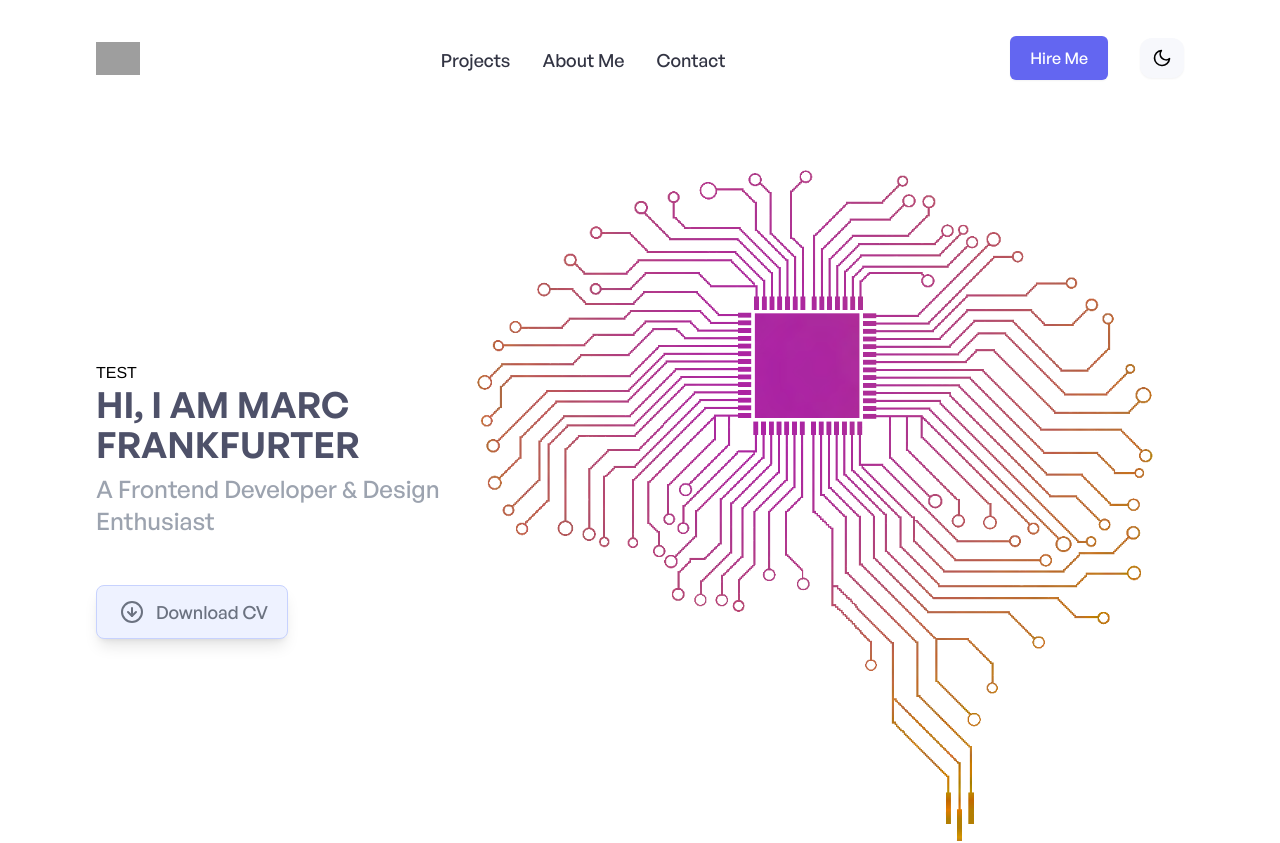
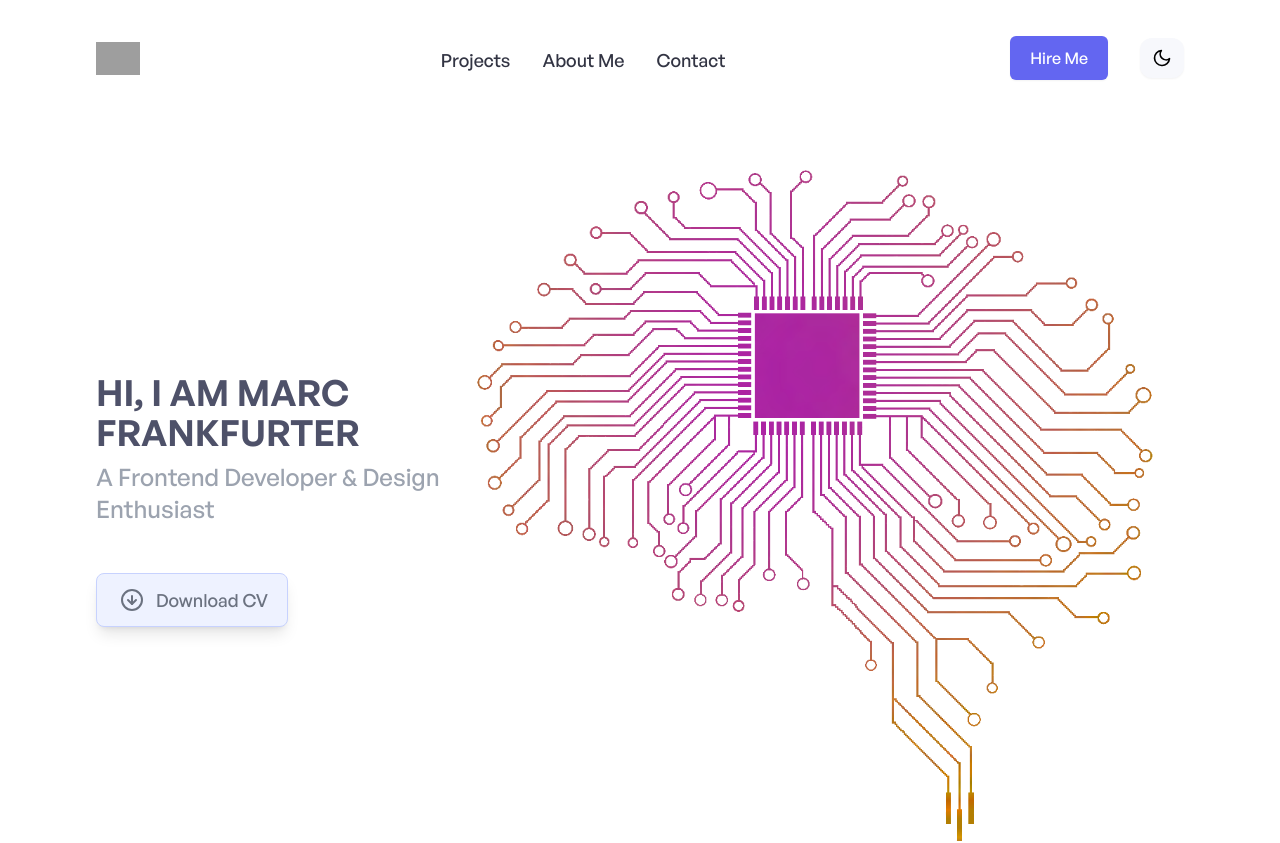
Before and after one commit to FranktheFurter/marcfrankfurter, a Vue app: page / in a window 1280 px wide. Shown: the top 843 px of the page. Built offline with nearby package versions, Linux system fonts and the light colour scheme; grey boxes are pictures that could not be loaded; what vue-backtotop would draw is missing.

Commit message:
rm test text

```diff
--- a/src/components/shared/HeroText.vue
+++ b/src/components/shared/HeroText.vue
@@ -1,9 +1,5 @@
 <template>
-
-    <h1>TEST</h1>
-
-
-
+    <div></div>
 </template>
 
 <style scoped>
```
